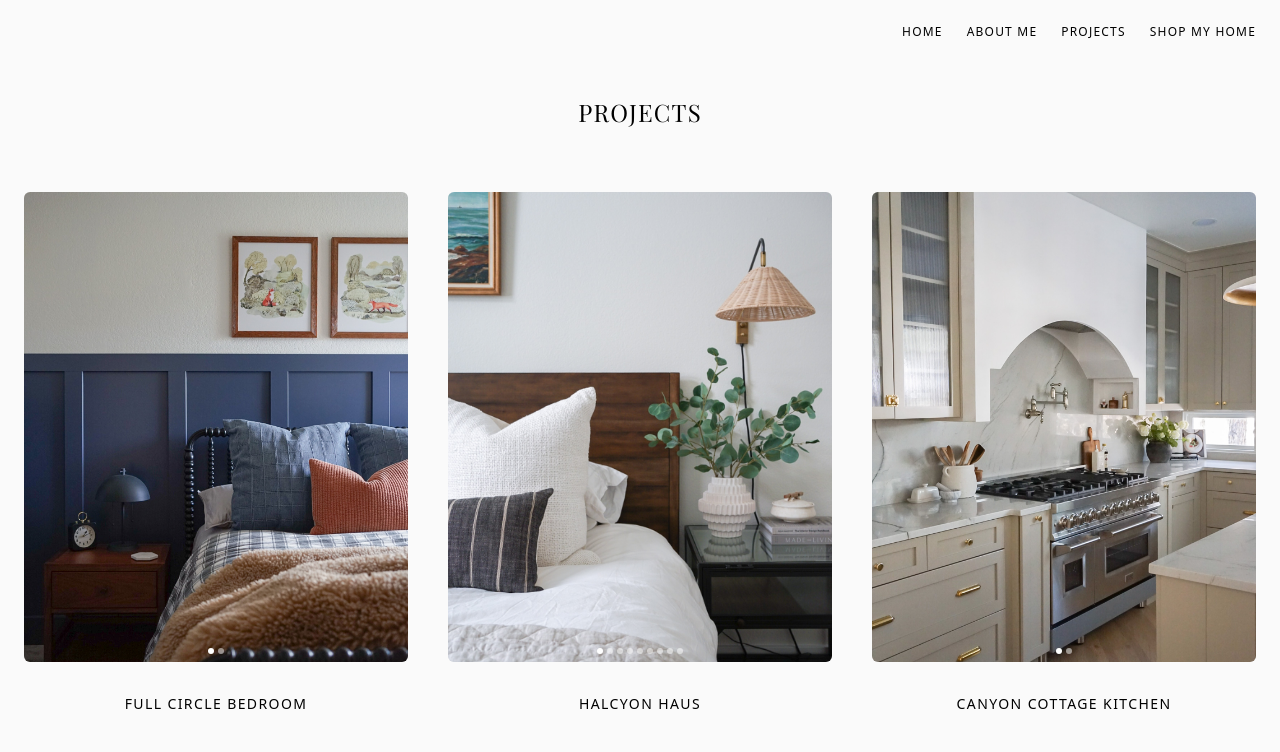
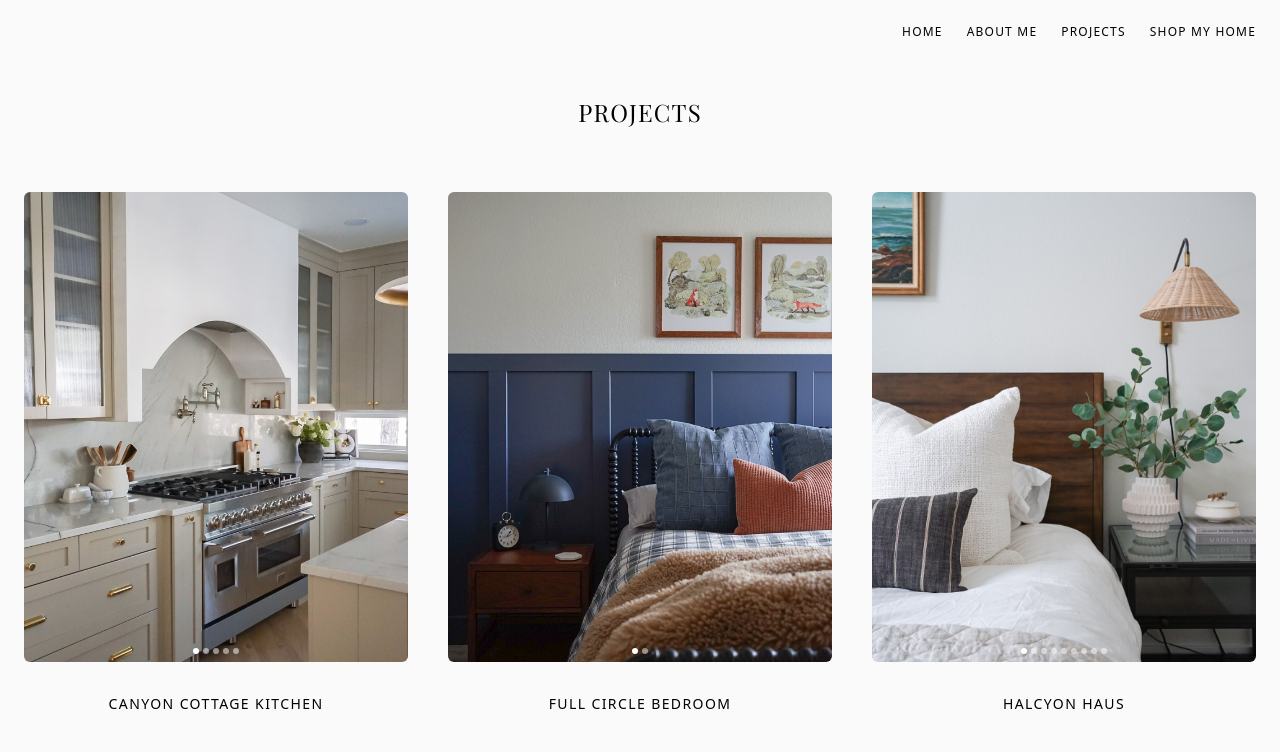
Before and after one commit to HalcyonHaus/halcyonhaus-site, a Next.js app: page /projects in a window 1280 px wide. Shown: the top 752 px of the page. Built offline with nearby package versions, Linux system fonts and the light colour scheme.

Commit message:
Update projects.js

```diff
--- a/pages/projects.js
+++ b/pages/projects.js
@@ -5,6 +5,16 @@ import dynamic from "next/dynamic";
 const ProjectCarousel = dynamic(() => import("../components/ProjectCarousel"), { ssr: false });
 
 const projects = [
+  {
+    title: "Canyon Cottage Kitchen",
+    images: [
+      "/images/DSC02043.jpeg",
+      "/images/DSC02043.jpeg",
+      "/images/DSC02031.jpeg",
+      "/images/DSC02032.jpeg",
+      "/images/DSC02048-2.jpeg"
+    ]
+  },
   {
     title: "Full Circle Bedroom",
     images: [
@@ -24,13 +34,6 @@ const projects = [
       "/images/DSC01503.jpeg",
       "/images/7F3F1DD5-20A0-4377-A60E-CB6CBED5947A.jpeg",
       "/images/IMG_0640.jpeg"
-    ]
-  },
-  {
-    title: "Canyon Cottage Kitchen",
-    images: [
-      "/images/DSC02043.jpeg",
-      "/images/DSC02043.jpeg"
     ]
   },
   {
```
